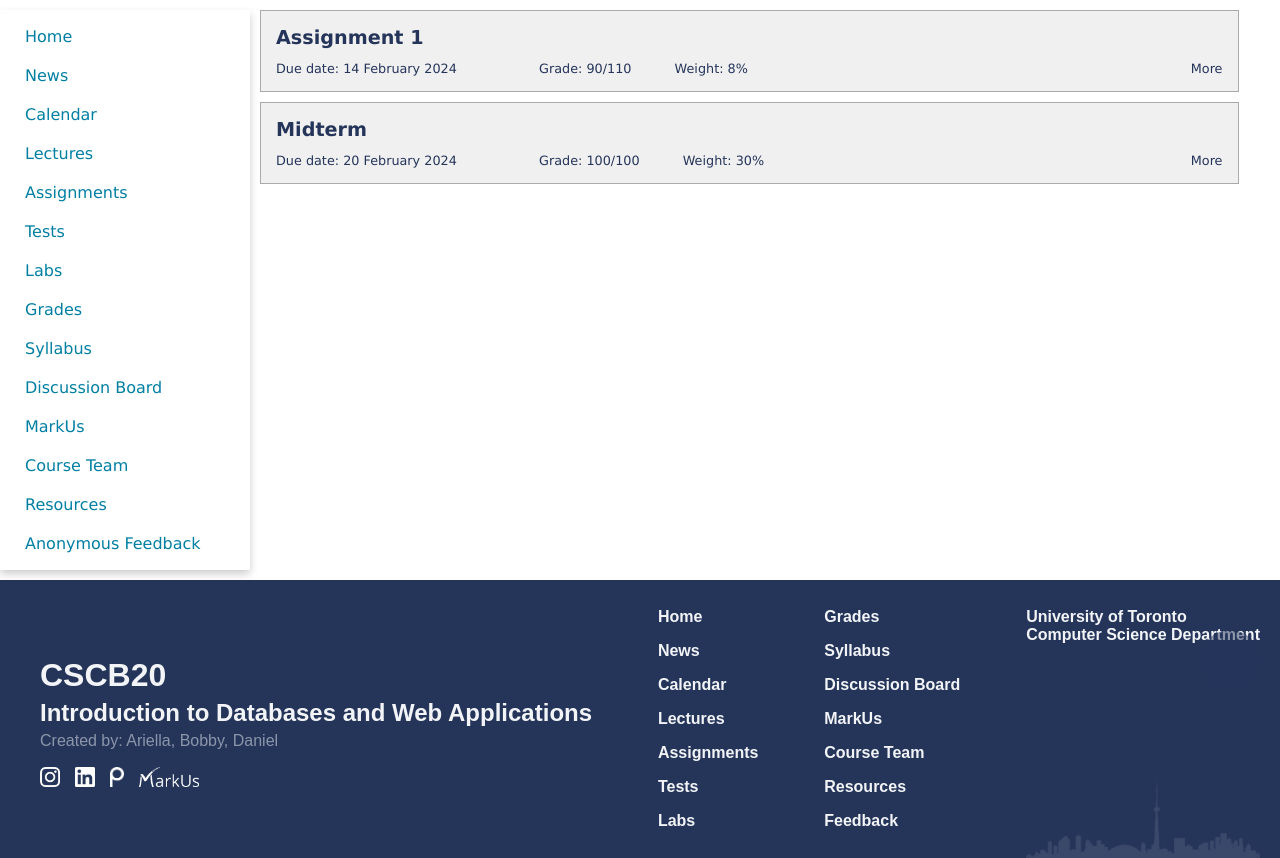
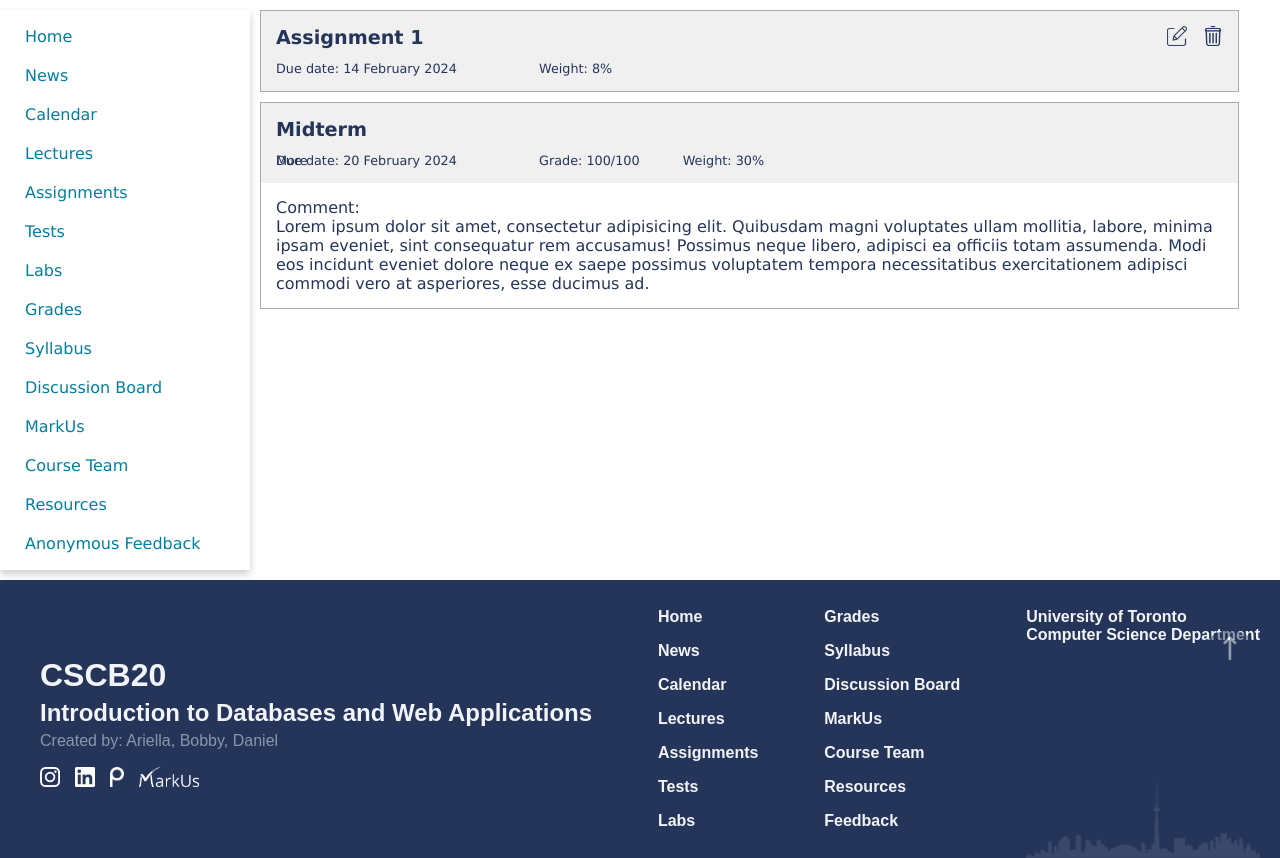
Before and after one commit to BobbyAdiSalim/Course-Website, a Flask app: page /grades in a window 1280 px wide. Shown: the part 90-948 px from the top of the page. Run offline with Flask 3, Linux system fonts and the light colour scheme; the visitor is signed in with stand-in values (Sample User, id 1).

Commit message:
modify_grades

```diff
--- a/app.py
+++ b/app.py
@@ -112,11 +112,15 @@
 def view():
     if("auth" in session and session["auth"] == 'instructor'):
         students = Student.query.all()
-        return render_template("grades.html", students = students)
+        return render_template("modify_grades.html", students = students)
     grades = None
     # grades = Grades.query.filter_by(username = session["username"]).get()
     tests = Test.query.all()
     return render_template("grades.html", tests = tests, grades = grades)
+
+@app.route('/modify_grades')
+def modify_grade():
+    return render_template("modify_grades.html", grades = True)
 
 if __name__ == "__main__":
     app.run(debug=True)
--- a/static/css/index.css
+++ b/static/css/index.css
@@ -42,10 +42,12 @@
     width: 60px;
     font-size: 2em;
     font-weight: bold;
-    border-radius: 70%;
+    border-radius: 50%;
     background-color: var(--primary_color); /* Customize the button color */
     color: white;
     text-align: center;
+    text-justify: center;
+    font-weight: 500;
     cursor: pointer;
     opacity: 50%;
 }
--- /dev/null
+++ b/static/css/modify_grades.css
@@ -0,0 +1,60 @@
+.assignment-container {
+    padding: 15px;
+}
+
+.assignment-header {
+    background-color: #f0f0f0;
+    position: relative;
+    height: 50px;
+}
+
+.assignment-item {
+    border: solid;
+    border-width: thin;
+    border-color: #aaaaaa;
+    margin-bottom: 10px;
+}
+
+.assignment-title {
+    position: absolute;
+    font-weight: 600;
+    font-size: 1.2em;
+    left: 15px;
+    top: 15px;
+}
+
+.header-section {
+    font-size: 0.8em;
+    position: absolute;
+}
+
+.header-section {
+    left: 15px;
+    bottom: 15px;
+    width: 80%;
+}
+
+.header-section .assignment{
+    margin-left: 5%;
+}
+
+.header-section .due-date {
+    margin-left: 0;
+    margin-right: 5%;
+}
+
+.action-buttons img {
+    height: 20px;
+    margin-left: 10px;
+}
+
+.action-buttons {
+    position: absolute;
+    right: 15px;
+    top: 15px;
+}
+
+.action-buttons img:hover {
+    background-color: #e0e0e0;
+    border-radius: 2px;
+}
--- a/templates/home_template.html
+++ b/templates/home_template.html
@@ -20,7 +20,7 @@
 </head>
 
 <body id="top">
-  <div class ="top-btn"></div>
+  <div class ="top-btn">&uarr;</div>
 
   <header>
     <div class="header-flex">
--- /dev/null
+++ b/templates/modify_grades.html
@@ -0,0 +1,41 @@
+{% extends 'home_template.html' %}
+
+{% block extra_css %}
+<link href="{{ url_for('static', filename='css/modify_grades.css') }}" rel="stylesheet" type="text/css">
+<script src="{{ url_for('static', filename='js/modify_grades.js')}}"></script>
+{% endblock %}
+
+{% block content %}
+<main>
+    <div class="assignment-item">
+        <div class="assignment-container assignment-header">
+            <div class="assignment assignment-title"><a>Assignment 1</a></div>
+            <div class="header-section">
+                <span class="assignment due-date">Due date: 14 February 2024</span>
+                <span class="assignment assignment-weight">Weight: 8%</span>
+            </div>
+            <div class="action-buttons">
+                <a><img class="edit-button" src="{{url_for('static', filename='images/edit.png')}}"></a>
+                <a><img class="del-button" src="{{url_for('static', filename='images/trash.png')}}"></a>
+            </div>
+        </div>
+    </div>
+    <div class="assignment-item">
+        <div class="assignment-container assignment-header">
+            <div class="assignment assignment-title">Midterm</div>
+            <div class="header-section header-section1">
+                <span class="assignment due-date">Due date: 20 February 2024</span>
+                <span class="assignment assignment-grade">Grade: 100/100</span>
+                <span class="assignment assignment-weight">Weight: 30%</span>
+            </div>
+            <div class="header-section more"><a>More</a></div>
+        </div>
+        <div class="assignment-container comment-container">
+            <div class="comment-title">Comment:</div>
+            <div class="comment">
+                Lorem ipsum dolor sit amet, consectetur adipisicing elit. Quibusdam magni voluptates ullam mollitia, labore, minima ipsam eveniet, sint consequatur rem accusamus! Possimus neque libero, adipisci ea officiis totam assumenda. Modi eos incidunt eveniet dolore neque ex saepe possimus voluptatem tempora necessitatibus exercitationem adipisci commodi vero at asperiores, esse ducimus ad.
+            </div>
+        </div>
+    </div>
+</main>
+{% endblock %}
```
Also changed, not shown: static/images/edit.png (added), static/images/trash.png (added).
